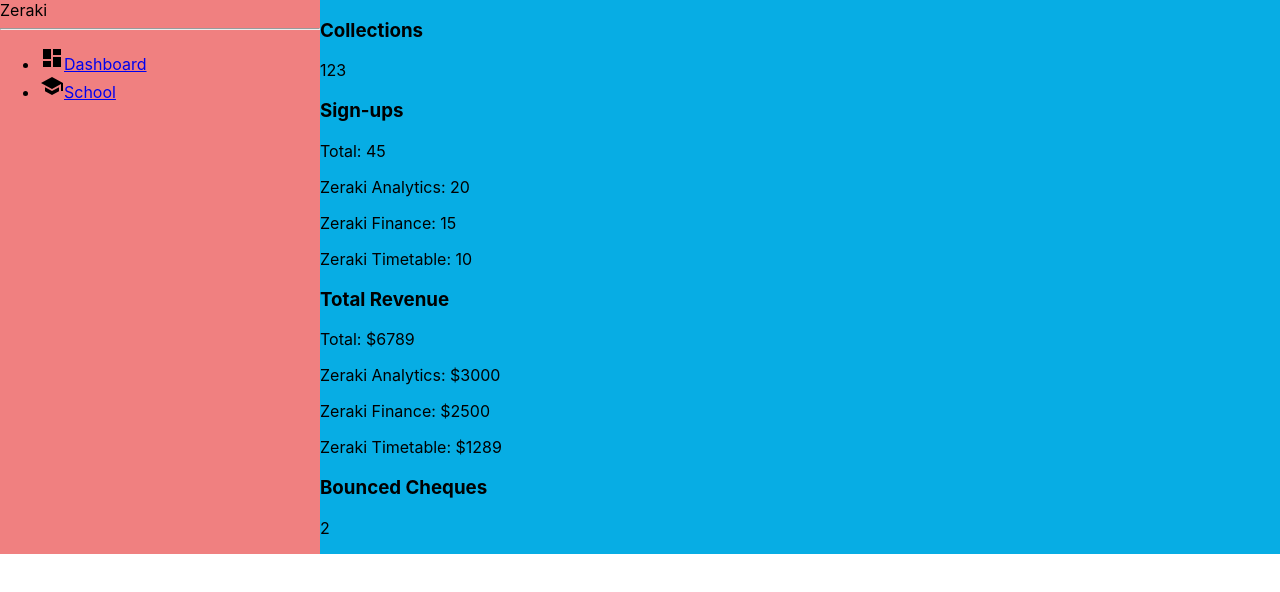
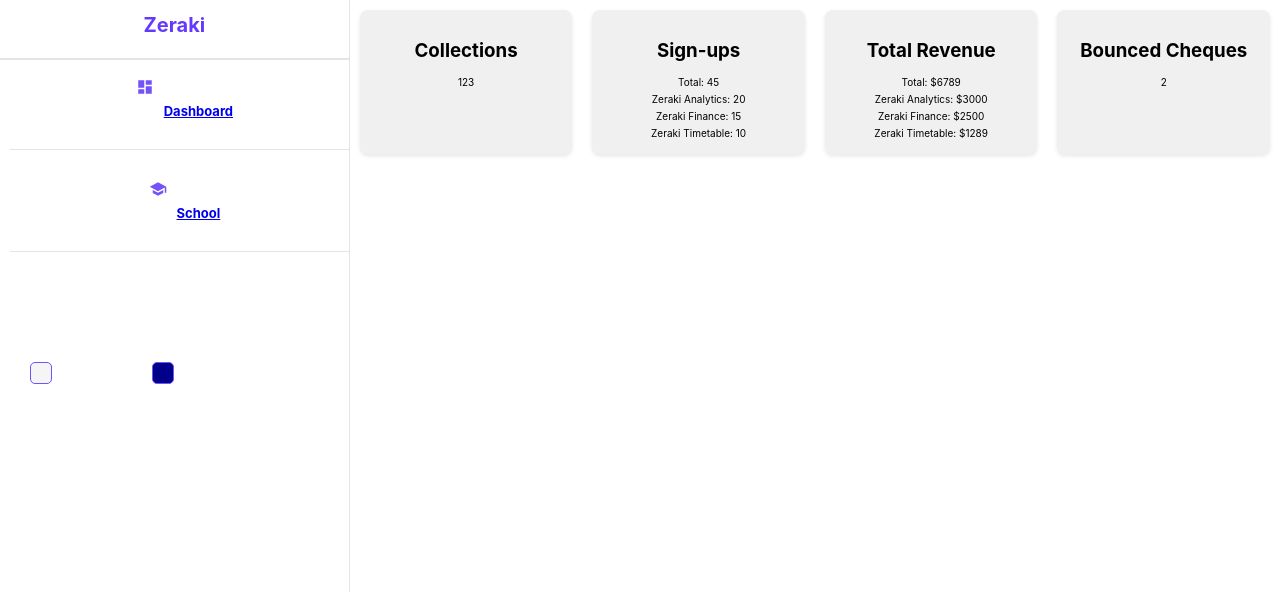
Before and after one commit to danielulelu/Zeraki-dashboard, a React (Create React App) app: page / in a window 1280 px wide. Shown: the top 592 px of the page. Built offline with nearby package versions, Linux system fonts and the light colour scheme.

Commit message:
modified scss files

```diff
--- a/src/components/sidebar/Sidebar.scss
+++ b/src/components/sidebar/Sidebar.scss
@@ -1,4 +1,91 @@
 .sidebar {
-    background-color: lightcoral;
-    flex: 1;
+  flex: 1.5;
+  border-right: 0.5px solid rgb(230, 227, 227);
+  min-height: 100vh;
+  background-color: #fff;
+
+  .top {
+    height: 50px;
+    display: flex;
+    align-items: center;
+    justify-content: center;
+
+    .logo {
+      font-size: 20px;
+      font-weight: bold;
+      color: #6439ff;
+    }
+  }
+
+  hr {
+    height: 0;
+    border: 0.5px solid rgb(230, 227, 227);
+  }
+
+  .center {
+    padding-left: 10px;
+
+    :first-child {
+      margin-bottom: 20px;
+    }
+
+    ul {
+      list-style: none;
+      margin: 0;
+      padding: 0;
+
+      li {
+        display: flex;
+        align-items: center;
+        justify-content: center;
+        padding: 10px 0;
+        cursor: pointer;
+
+        border-bottom: 1px solid rgb(230, 227, 227);
+
+        &:hover {
+          background-color: #ece8ff;
+        }
+
+        .icon {
+          font-size: 18px;
+          color: #7452f8;
+          margin-right: 10px;
+        }
+
+        span {
+          font-size: 13px;
+          font-weight: bold;
+          color: #888;
+          margin-left: 10px;
+        }
+      }
+    }
+  }
+
+  .bottom {
+    display: flex;
+    margin: 10px;
+    align-items: center;
+  }
+
+  .colorOption {
+    width: 20px;
+    height: 20px;
+    border-radius: 5px;
+    border: 1px solid #7451f8;
+    cursor: pointer;
+    margin-top: 90px;
+    flex-grow: inherit;
+
+    &:nth-child(1) {
+      background-color: whitesmoke;
+      margin-left: 20px;
+    }
+
+    &:nth-child(2) {
+      background-color: darkblue;
+      margin-left: 100px;
+    }
+  }
 }
--- a/src/pages/home/Dashboard.scss
+++ b/src/pages/home/Dashboard.scss
@@ -1,10 +1,36 @@
 .home {
+  display: flex;
+
+  .home-container {
+    flex: 4;
+  }
+
+  .cards {
     display: flex;
-    margin: 10;
-    padding: 10;
+    flex-wrap: wrap;
+    justify-content: space-evenly;
 
-    .home-container {
-        background-color: rgb(7, 173, 228);
-        flex: 3;
+    .card {
+      background: #f0f0f0;
+      padding: 10px;
+      border-radius: 8px;
+      text-align: center;
+      margin: 10px;
+      flex: 1 1;
+      box-shadow: 0 2px 4px rgba(0, 0, 0, 0.1);
+
+      &:hover {
+        background-color: #7451f8;
+      }
+
+      h3 {
+        margin-bottom: 14px;
+      }
+
+      p {
+        font-size: 10px;
+        margin: 5px 0;
+      }
     }
+  }
 }
```
